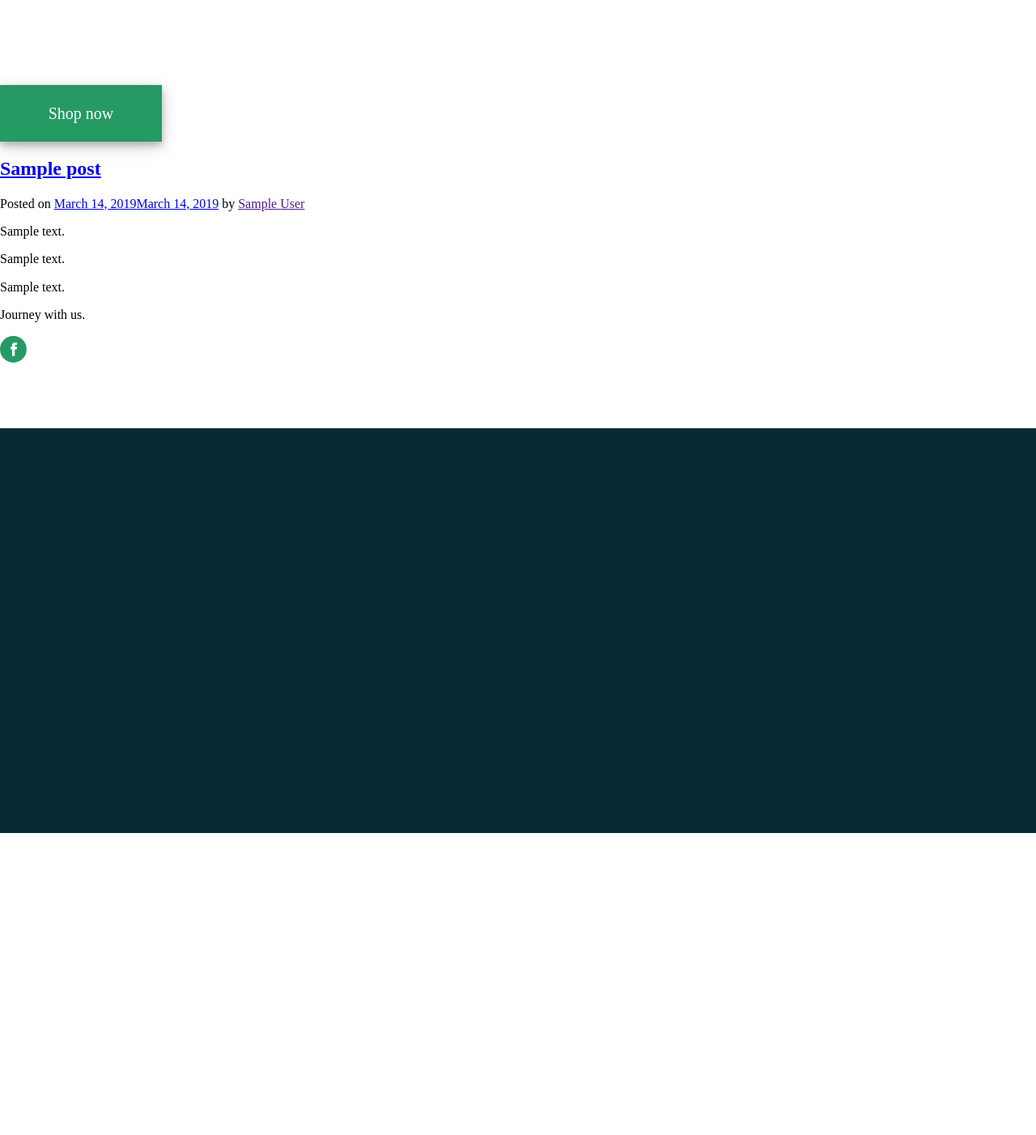
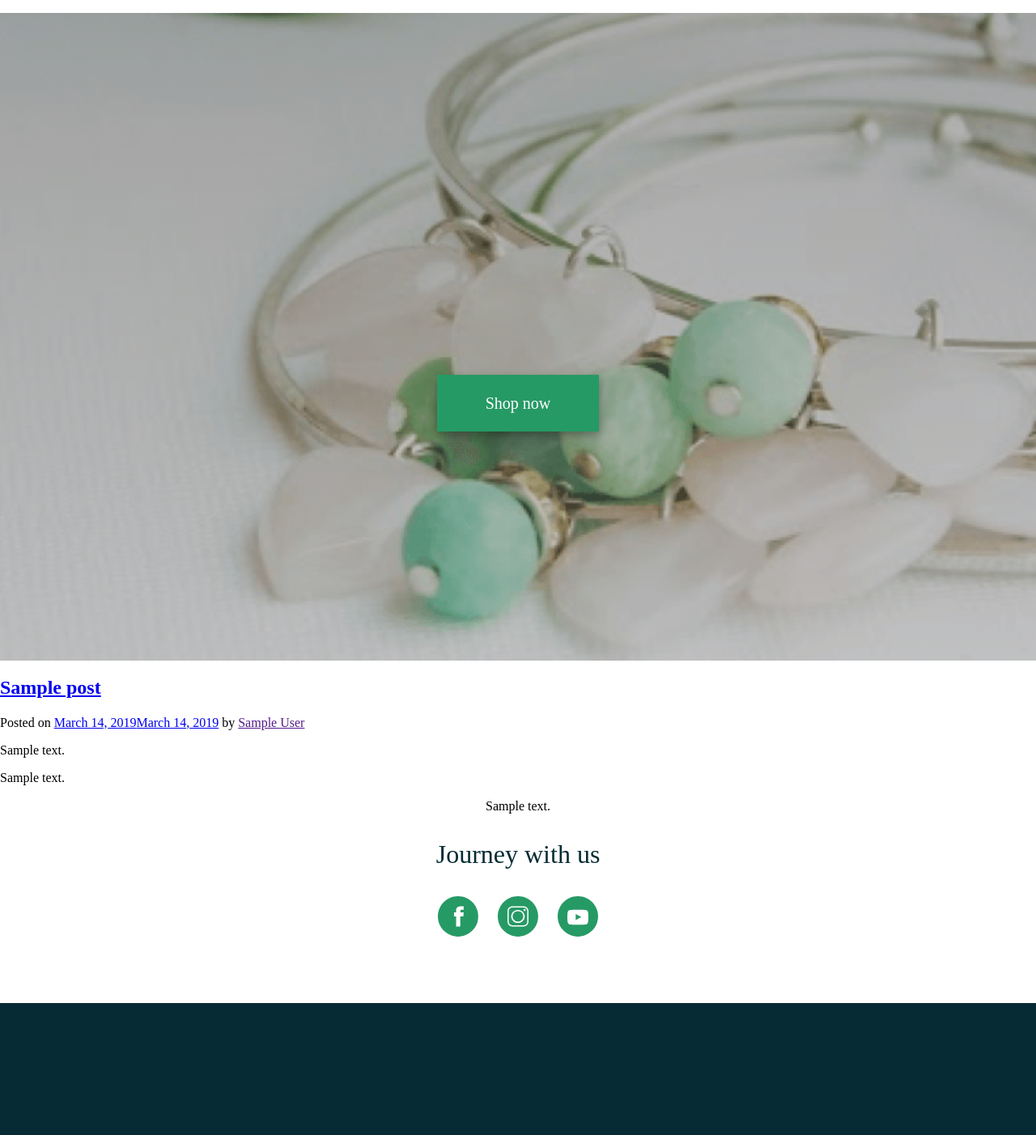
Before and after one commit to redacademy/daria-winter-2019, a WordPress theme: template themes/daria-day/front-page.php in a window 1280 px wide. Shown: the part 175-1577 px from the top of the page at 81% size. Before the commit the page ends 1204 px from the top, so only its background shows below. Run offline with PHP 8.4 and a stand-in for WordPress, Linux system fonts and the light colour scheme; the site name, menu and one post (Sample post) are stand-ins, and other content is empty; some libraries are stand-ins or nearby versions.

Commit message:
Debugged the missing styles

```diff
--- a/themes/daria-day/style.css
+++ b/themes/daria-day/style.css
@@ -360,7 +360,10 @@
 [hidden] {
   display: none; }
 
-<<<<<<< HEAD
+/* =========================
+   Hero Banner Section
+   =========================
+*/
 .home-hero {
   -webkit-box-align: center;
       -ms-flex-align: center;
@@ -413,8 +416,92 @@
     font-size: 20px; }
   .home-hero .hero-btn a {
     text-decoration: none; }
-=======
-<<<<<<< HEAD
+
+@media only screen and (min-width: 600px) {
+  .home-hero {
+    display: -webkit-box;
+    display: -ms-flexbox;
+    display: flex;
+    justify-items: left; }
+    .home-hero .hero-title {
+      font-size: 42px;
+      text-align: left; }
+    .home-hero .hero-sub-title {
+      font-size: 30px;
+      text-align: left;
+      line-height: 30px;
+      padding: 0px 50px 10px 80px; }
+    .home-hero .home-hero button {
+      display: -webkit-box;
+      display: -ms-flexbox;
+      display: flex;
+      width: 350px;
+      height: 70px;
+      -webkit-box-align: left;
+          -ms-flex-align: left;
+              align-items: left; }
+    .home-hero .hero-btn:hover {
+      -webkit-box-shadow: 0 4px 10px 0 rgba(255, 255, 255, 0.5), 0 6px 20px 0 rgba(255, 255, 255, 0.25);
+              box-shadow: 0 4px 10px 0 rgba(255, 255, 255, 0.5), 0 6px 20px 0 rgba(255, 255, 255, 0.25);
+      cursor: pointer;
+      border-radius: 10px; }
+    .home-hero .hero-btn p {
+      color: #fff;
+      font-size: 20px; }
+    .home-hero .hero-btn a {
+      text-decoration: none; } }
+
+/* =========================
+      Subscription Section
+    ========================= */
+.subscription {
+  text-align: center; }
+  .subscription .subscription-title {
+    font-family: 'PlayfairDisplay';
+    font-size: 32px;
+    color: #062b35; }
+  .subscription .subscription-sub-title {
+    font-family: 'AvenirNext';
+    font-size: 21px;
+    color: #062b35;
+    line-height: 30px; }
+  .subscription .text-input {
+    width: 200px;
+    height: 36px;
+    padding: 1px 10px;
+    border: solid 1px #269a65;
+    background-color: #ffffff;
+    cursor: pointer;
+    padding-left: -2px; }
+  .subscription .signupbtn {
+    width: 112px;
+    height: 40px;
+    color: #fff;
+    margin-left: -10px;
+    cursor: pointer;
+    border: solid 1px #269a65;
+    background-color: #269a65; }
+  .subscription .signupbtn:hover {
+    width: 113px;
+    height: 40px; }
+
+/* =========================
+      Social Media Section
+   ========================= */
+.social-media {
+  text-align: center; }
+  .social-media .social-media-title {
+    font-family: 'PlayfairDisplay';
+    font-size: 32px;
+    color: #062b35; }
+  .social-media .social-media-icons img {
+    width: 50px;
+    height: 50px;
+    padding: 1px 10px; }
+  .social-media .social-media-icons img:hover {
+    width: 51px;
+    height: 51px; }
+
 #footer {
   margin-top: 6%;
   width: 100%;
@@ -455,8 +542,3 @@
   display: -ms-flexbox;
   display: flex;
   z-index: 99; }
-=======
-body {
-  background-color: purple; }
->>>>>>> 879b1448a17aee5f2e8e5a6c8f9253fe4b1d8694
->>>>>>> 10402e9cd9a4373a2a4406388ac5ee799cdf5ceb
--- a/themes/daria-day/template-parts/content-mailchimp.php
+++ b/themes/daria-day/template-parts/content-mailchimp.php
@@ -2,7 +2,7 @@
 <?php
         $args2 = array(
             'type' => 'post',
-            'id'    => 45,
+            'p'    => 45,
         );
         $the_query = new WP_Query($args2);
 
--- a/themes/daria-day/template-parts/content-socialmedia.php
+++ b/themes/daria-day/template-parts/content-socialmedia.php
@@ -1,6 +1,9 @@
+
 <div class="social-media">
-    <p class="social-media-title">Journey with us.</p>
+    <p class="social-media-title">Journey with us</p>
     <div class="social-media-icons">
-        <img src="../images/icons/Facebook-Icon.svg" alt="Facebook Logo">
+        <a href="#"><img src="wp-content/themes/daria-day/images/icons/Facebook-Icon.svg" alt="Facebook Logo"></a>
+        <a href="#"><img src="wp-content/themes/daria-day/images/icons/Instagram-Icon.svg" alt="Instagram Logo"></a>
+        <a href="#"><img src="wp-content/themes/daria-day/images/icons/Youtube-Icon.svg" alt="Youtube Logo"></a>
     </div>
 </div>
```
Also changed, not shown: themes/daria-day/build/css/style.min.css (added), 1 other file.
